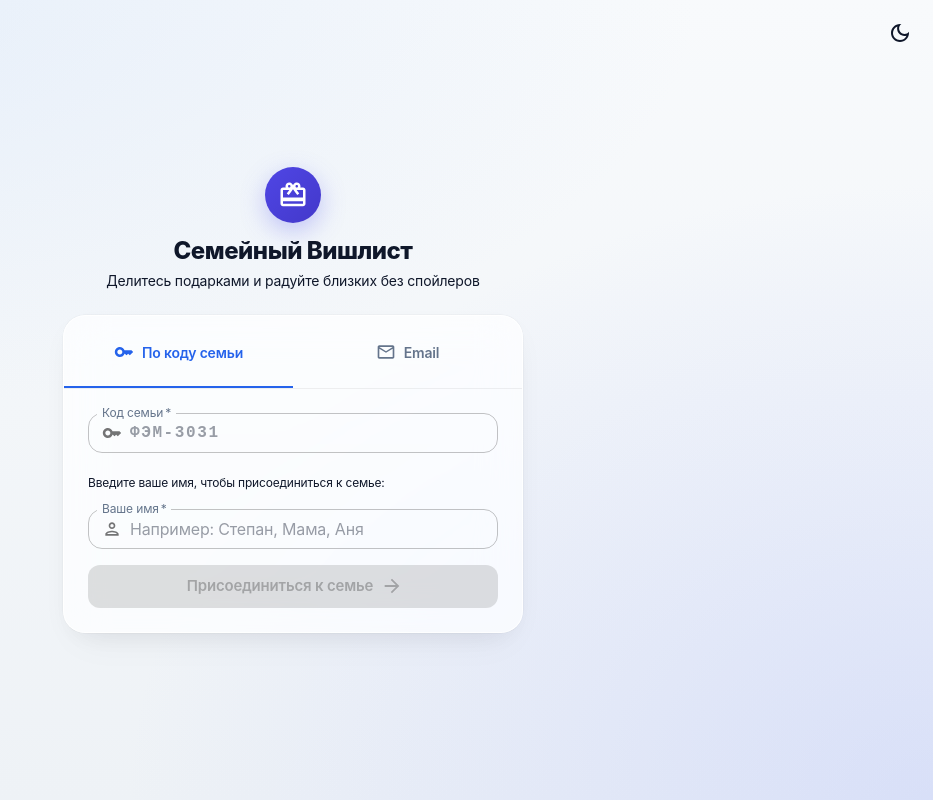
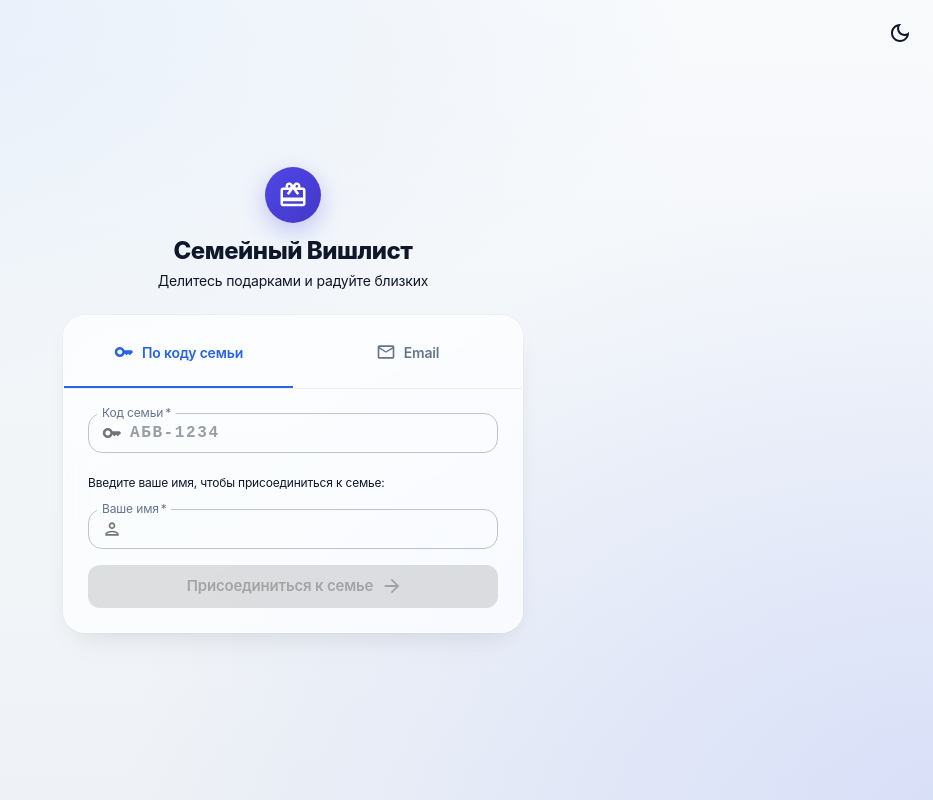
Before and after one commit to ditam1233/family-wishlist, a Next.js app: page / in a window 1280 px wide. Shown: the whole page, without its empty margins (347-1280 px from the left). Built offline with nearby package versions, Linux system fonts and the light colour scheme.

Commit message:
Update AuthScreen.tsx

```diff
--- a/src/components/AuthScreen.tsx
+++ b/src/components/AuthScreen.tsx
@@ -228,7 +228,7 @@ export const AuthScreen: React.FC<AuthScreenProps> = ({ onSuccess }) => {
             Семейный Вишлист
           </Typography>
           <Typography variant="body2" color="text.secondary" sx={{ mt: 0.5 }}>
-            Делитесь подарками и радуйте близких без спойлеров
+            Делитесь подарками и радуйте близких
           </Typography>
         </Box>
 
@@ -259,7 +259,7 @@ export const AuthScreen: React.FC<AuthScreenProps> = ({ onSuccess }) => {
                 {/* Invite Code Input */}
                 <TextField
                   label="Код семьи"
-                  placeholder="ФЭМ-3031"
+                  placeholder="АБВ-1234"
                   value={inviteCode}
                   onChange={(e) => setInviteCode(e.target.value.toUpperCase())}
                   fullWidth
@@ -383,7 +383,6 @@ export const AuthScreen: React.FC<AuthScreenProps> = ({ onSuccess }) => {
 
                     <TextField
                       label="Ваше имя"
-                      placeholder="Например: Степан, Мама, Аня"
                       value={relativeName}
                       onChange={(e) => setRelativeName(e.target.value)}
                       fullWidth
@@ -429,7 +428,6 @@ export const AuthScreen: React.FC<AuthScreenProps> = ({ onSuccess }) => {
                 {isRegister && (
                   <TextField
                     label="Ваше имя"
-                    placeholder="Степан"
                     value={name}
                     onChange={(e) => setName(e.target.value)}
                     fullWidth
```
